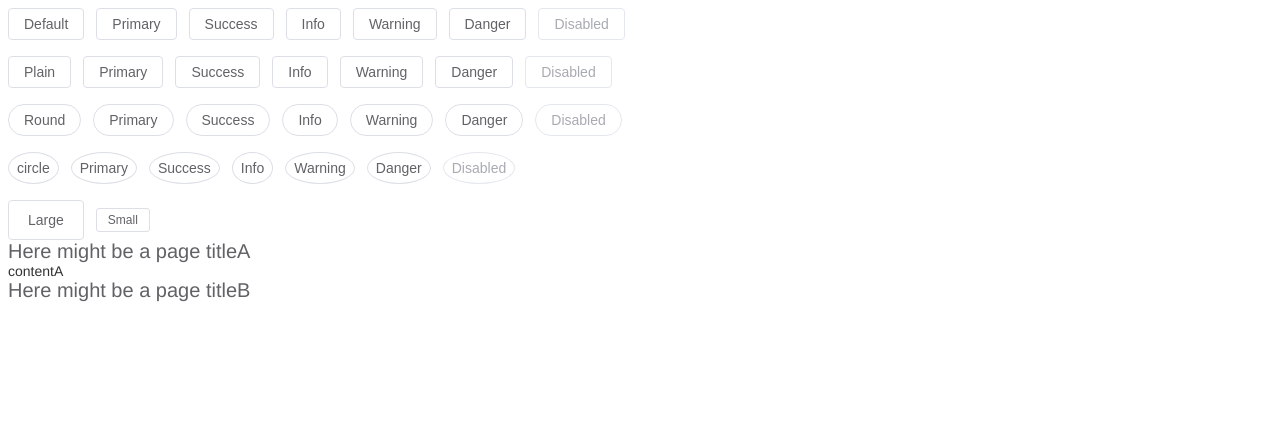
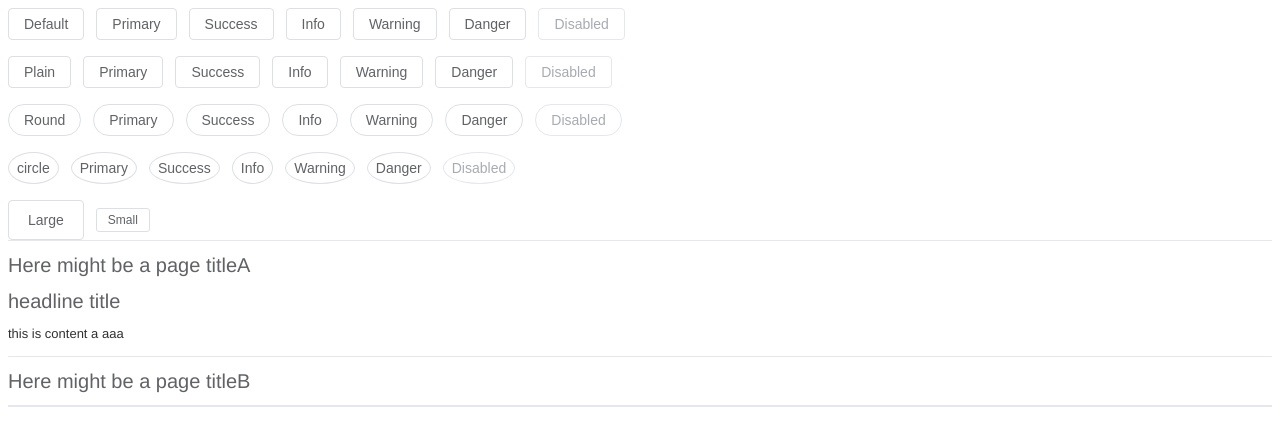
Before and after one commit to csdoge007/Z-UI, a Vue app in the folder Z-UI/: page / in a window 1280 px wide. Shown: the top 446 px of the page. Built offline with nearby package versions, Linux system fonts and the light colour scheme.

Commit message:
collapse组件完成

```diff
--- a/Z-UI/src/App.vue
+++ b/Z-UI/src/App.vue
@@ -63,7 +63,8 @@ const activeItems = ref<NameType[]>(['A']);
         <template #title>
           <h1>Here might be a page titleA</h1>
         </template>
-        contentA
+        <h1>headline title</h1>
+        <div> this is content a aaa </div>
       </Item>
       <Item title="标题" name="B">
         <template #title>
--- a/Z-UI/src/components/Collapse/Collapse.vue
+++ b/Z-UI/src/components/Collapse/Collapse.vue
@@ -8,6 +8,9 @@
 import { ref, provide, watch } from 'vue';
 import type { NameType, CollapseProps, CollapseEmits } from './types';
 import { collapseContextSymbol } from './types';
+defineOptions({
+  name: 'VkCollapse'
+})
 const props = defineProps<CollapseProps>();
 const emits = defineEmits<CollapseEmits>();
 const activeItems = ref<NameType[]>(props.modelValue);
--- a/Z-UI/src/components/Collapse/CollapseItem.vue
+++ b/Z-UI/src/components/Collapse/CollapseItem.vue
@@ -5,15 +5,25 @@
       'is-disabled': disabled
     }"
   >
-    <div class="zk-collapse-item__header" @click="handleClick">
+    <div
+      class="zk-collapse-item__header"
+      @click="handleClick"
+      :class="{
+        'is-disabled': disabled,
+        'is-active': isActive
+      }"
+    >
       <slot name="title">{{ title }}</slot>
     </div>
-    <div
-      class="zk-collapse-item__content"
-      v-show="isActive"
-    >
-      <slot></slot>
-    </div>
+    <Transition name="slide" v-on="transitionEvents">
+      <div class="zk-collapse-item__wrapper" v-show="isActive">
+        <div
+          class="zk-collapse-item__content"
+        >
+          <slot></slot>
+        </div>
+      </div>
+    </Transition>
   </div>
 </template>
 
@@ -21,6 +31,9 @@
 import type { ItemProps } from './types';
 import { computed, inject } from 'vue';
 import { collapseContextSymbol } from './types';
+defineOptions({
+  name: 'VkCollapseItem'
+})
 const props = defineProps<ItemProps>();
 const collapseContext = inject(collapseContextSymbol);
 const isActive = computed(() => collapseContext?.activeItems.value.includes(props.name));
@@ -30,6 +43,30 @@ const handleClick = () => {
   }
   collapseContext?.handleClickItem(props.name);
 }
+const transitionEvents: Record<string, (el: HTMLElement) => void> = {
+  beforeEnter(el) {
+    el.style.height = '0px'
+    el.style.overflow = 'hidden'
+  },
+  enter(el) {
+    el.style.height = `${el.scrollHeight}px`
+  },
+  afterEnter(el) {
+    el.style.height = ''
+    el.style.overflow = ''
+  },
+  beforeLeave(el) {
+    el.style.height = `${el.scrollHeight}px`
+    el.style.overflow = 'hidden'
+  },
+  leave(el) {
+    el.style.height = '0px'
+  },
+  afterLeave(el) {
+    el.style.height = ''
+    el.style.overflow = ''
+  }
+}
 </script>
 
 <style scoped>
--- a/Z-UI/src/components/Collapse/styles.css
+++ b/Z-UI/src/components/Collapse/styles.css
@@ -0,0 +1,50 @@
+.zk-collapse {
+  --zk-collapse-border-color: var(--zk-border-color-light);
+  --zk-collapse-header-height: 48px;
+  --zk-collapse-header-bg-color: var(--zk-fill-color-blank);
+  --zk-collapse-header-text-color: var(--zk-text-color-primary);
+  --zk-collapse-header-font-size: 13px;
+  --zk-collapse-content-bg-color: var(--zk-fill-color-blank);
+  --zk-collapse-content-font-size: 13px;
+  --zk-collapse-content-text-color: var(--zk-text-color-primary);
+  --zk-collapse-disabled-text-color: var(--zk-disabled-text-color);
+  --zk-collapse-disabled-border-color: var(--zk-border-color-lighter);
+  border-top: 1px solid var(--zk-collapse-border-color);
+  border-bottom: 1px solid var(--zk-collapse-border-color);
+}
+.zk-collapse-item__header {
+  display: flex;
+  align-items: center;
+  justify-content: space-between;
+  height: var(--zk-collapse-header-height);
+  line-height: var(--zk-collapse-header-height);
+  background-color: var(--zk-collapse-header-bg-color);
+  color: var(--zk-collapse-header-text-color);
+  cursor: pointer;
+  font-size: var(--zk-collapse-header-font-size);
+  font-weight: 500;
+  transition: border-bottom-color var(--zk-transition-duration);
+  outline: none;
+  border-bottom: 1px solid var(--zk-collapse-border-color);
+  &.is-disabled {
+    color: var(--zk-collapse-disabled-text-color);
+    cursor: not-allowed;
+    background-image: none;
+  }
+  &.is-active {
+    border-bottom-color: transparent;
+  }
+}
+.zk-collapse-item__content {
+  will-change: height;
+  background-color: var(--zk-collapse-content-bg-color);
+  overflow: hidden;
+  box-sizing: border-box;
+  font-size: var(--zk-collapse-content-font-size);
+  color: var(--zk-collapse-content-text-color);
+  border-bottom: 1px solid var(--zk-collapse-border-color);
+  padding-bottom: 15px;
+}
+.slide-enter-active, .slide-leave-active {
+  transition: height 1s ease-in-out;
+}
--- a/Z-UI/src/styles/index.css
+++ b/Z-UI/src/styles/index.css
@@ -1,3 +1,4 @@
 @import './vars.css';
 @import './reset.css';
 @import '../components/Button/styles.css';
+@import '../components/Collapse/styles.css';
```
